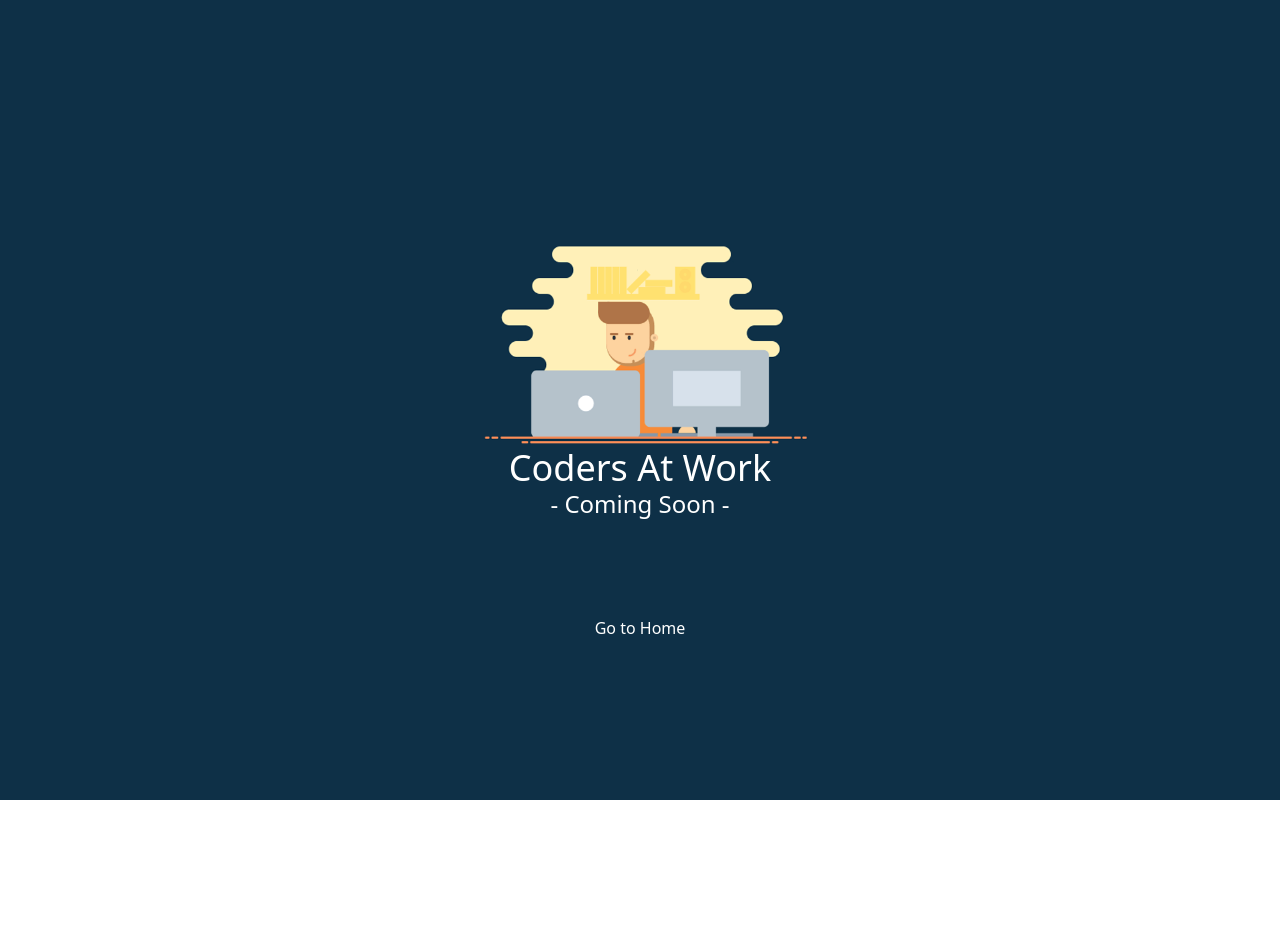
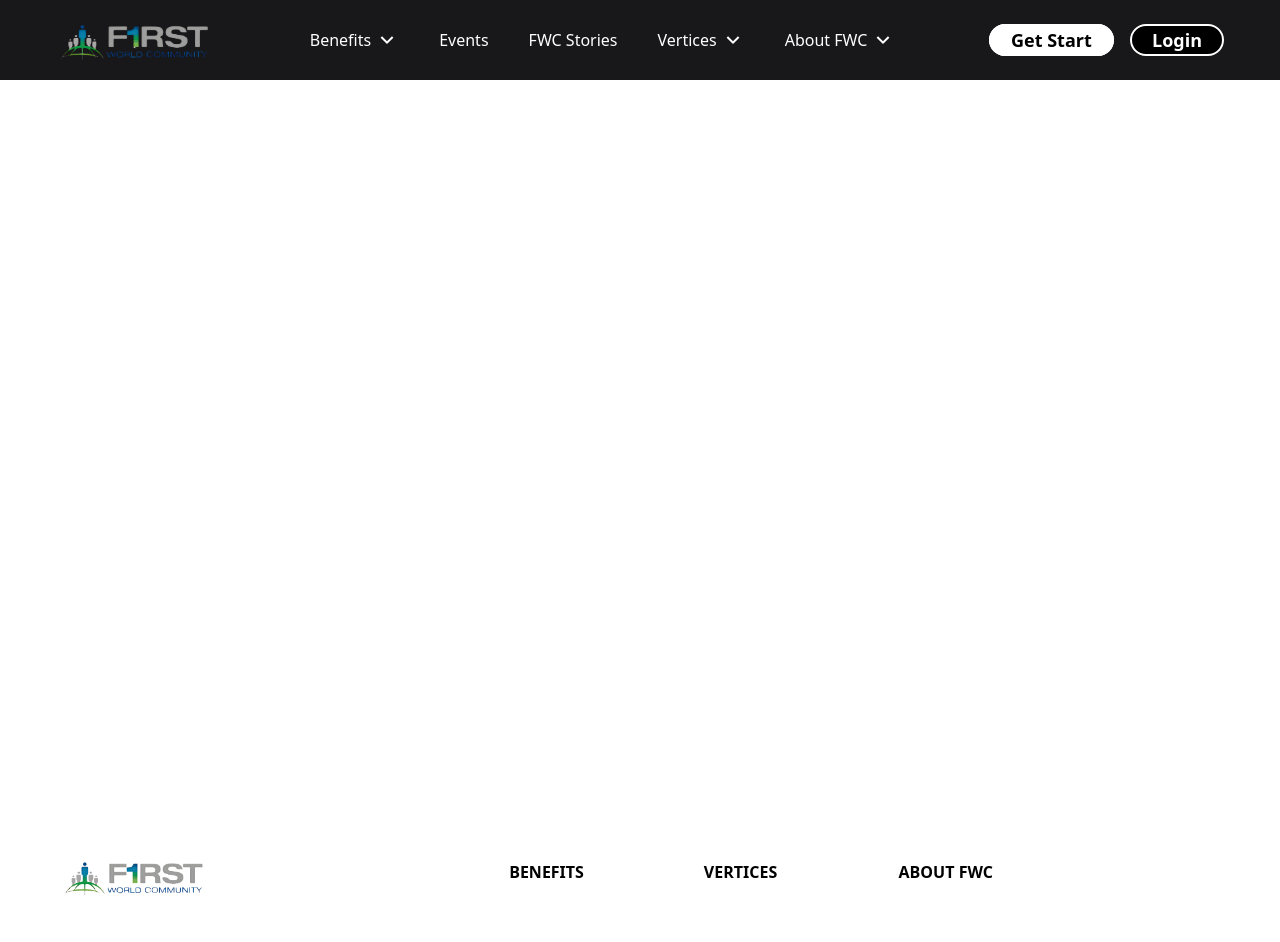
Before and after one commit to adarsh0133/fwc-frontend, a React (Vite) app: page /fwc-atithi in a window 1280 px wide. Shown: the top 942 px of the page. Before the commit the page ends 800 px from the top, so only its background shows below. Built offline with nearby package versions, Linux system fonts and the light colour scheme.

Commit message:
fwc atithi ka prarambha

```diff
--- a/src/App.jsx
+++ b/src/App.jsx
@@ -17,6 +17,7 @@ import Ayush from './components/vertices/Ayush';
 import YuvaSakti from './components/vertices/YuvaSakti';
 import EduAstra from './components/vertices/EduAstra';
 import LeadershipHome from './components/leadership/LeadershipHome';
+import FwcAtithi from './components/fwc-atithi/FwcAtithi';
 
 const App = () => {
 
@@ -55,6 +56,9 @@ const App = () => {
         {/* LEADERSHIP ROUTES */}
         <Route path='/leadership' element={<LeadershipHome />} />
 
+        {/* BENEFITS ROUTES */}
+        <Route path='/fwc-atithi' element={<FwcAtithi />} />
+
       </Routes>
     </div>
   )
--- /dev/null
+++ b/src/components/fwc-atithi/FwcAtithi.jsx
@@ -0,0 +1,15 @@
+import React from 'react'
+import Nav from '../Home/Nav'
+import HomeFooter from '../Home/HomeFooter'
+
+const FwcAtithi = () => {
+    return (
+        <>
+            <Nav />
+            <div className="w-full h-screen"></div>
+            <HomeFooter />
+        </>
+    )
+}
+
+export default FwcAtithi
```
